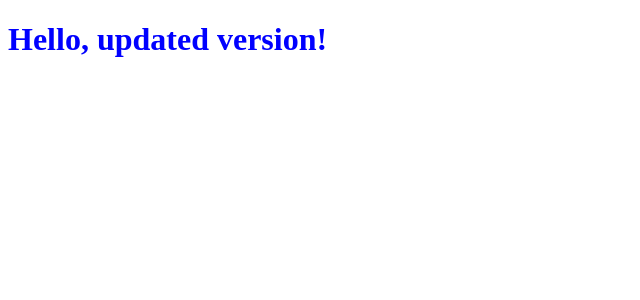
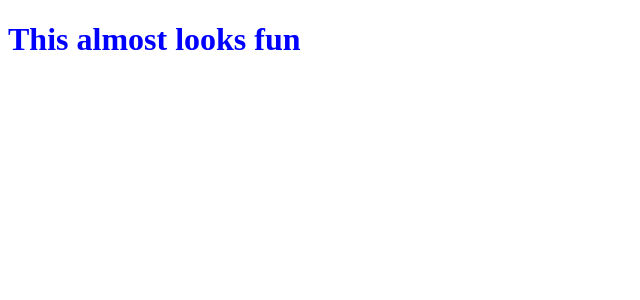
Before and after one commit to GIVIl3o/Bachelors-front, a React (Create React App) app: page / in a window 1280 px wide. Shown: the top 300 px of the page, without its empty margins (0-640 px from the left). Built offline with nearby package versions, Linux system fonts and the light colour scheme.

Commit message:
bucket acl changed

```diff
--- a/src/App.js
+++ b/src/App.js
@@ -4,7 +4,7 @@ import { StylesProvider } from "@material-ui/core/styles";
 function App() {
   return (
     <StylesProvider injectFirst>
-      <h1 style={{ color: "blue" }}>Hello, updated version!</h1>
+      <h1 style={{ color: "blue" }}>This almost looks fun</h1>
     </StylesProvider>
   );
 }
```
Also changed, not shown: .circleci/config.yml.
